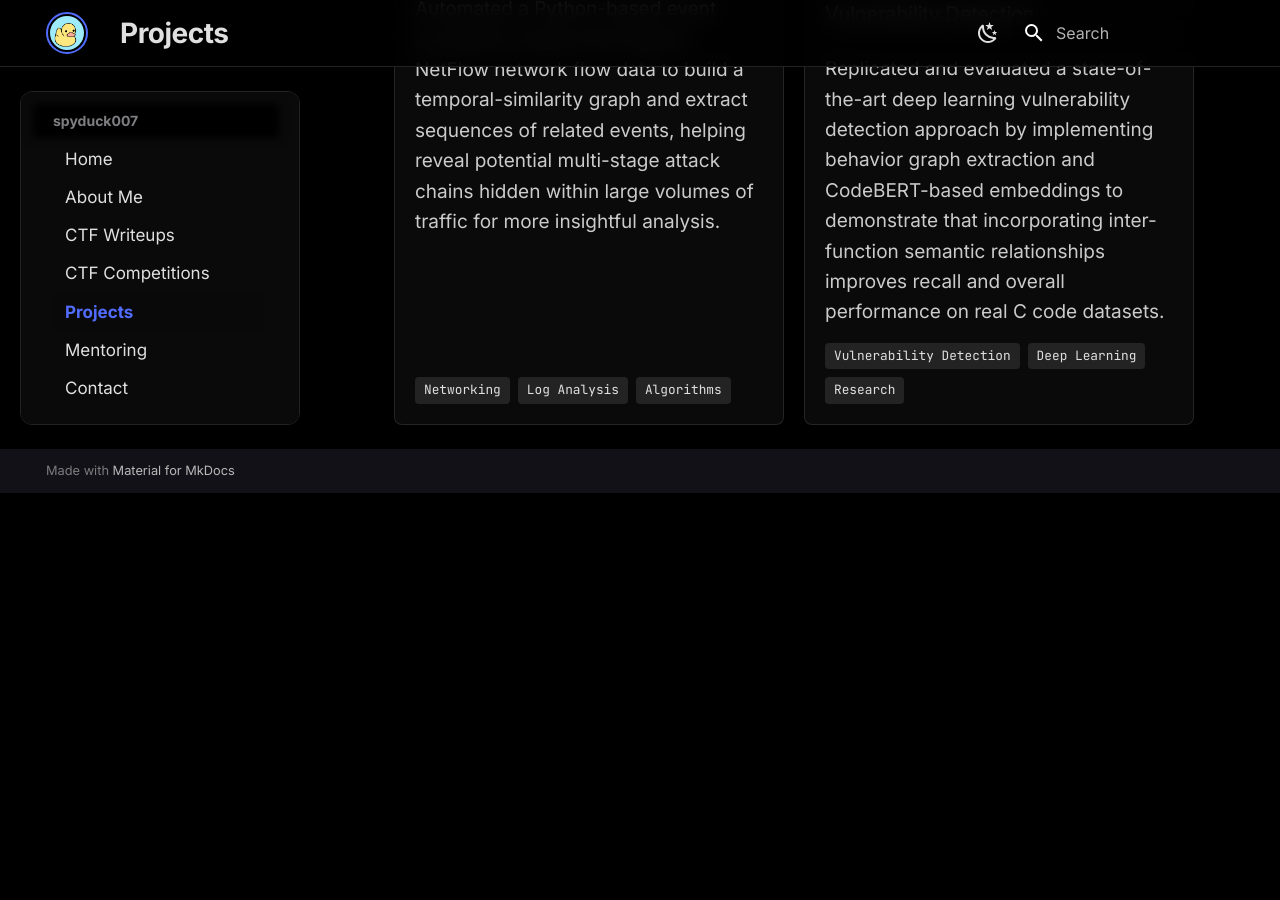
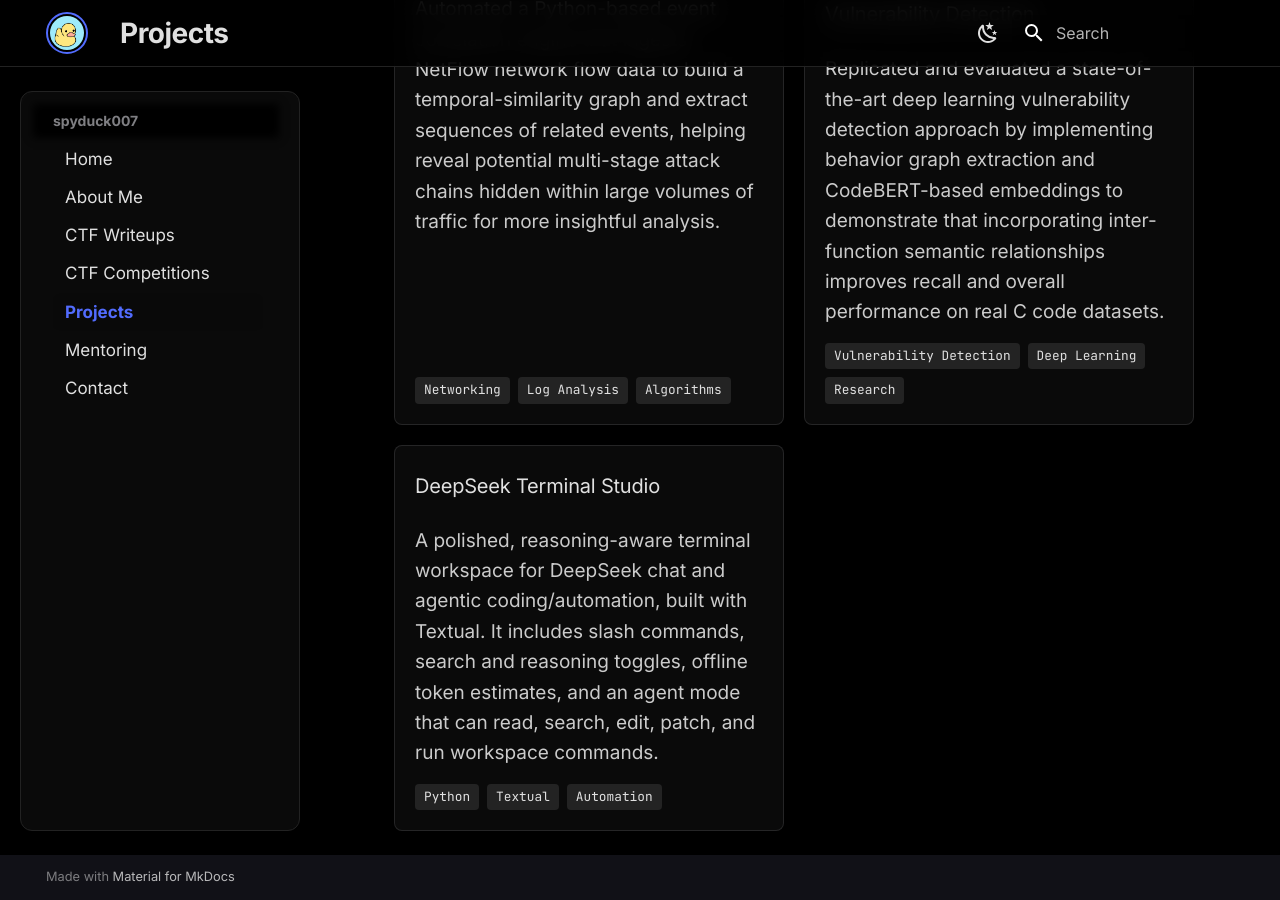
Before and after one commit to spyduck007/ctf, an MkDocs documentation site: the page built from docs/projects.md, in a window 1280 px wide and 900 px high, scrolled down 1395 px. Built offline with MkDocs 1.6.1 and Material for MkDocs 9.7.7, drawn with Linux system fonts in a browser that asks for light colours; before the commit the page ends 1888 px from its top, so only the background shows below that.

Commit message:
add new project to project page

```diff
--- a/docs/projects.md
+++ b/docs/projects.md
@@ -105,4 +105,20 @@
       </div>
     </div>
   </a>
+
+  <a href="https://github.com/spyduck007/deepseek-cli" class="writeup-card" target="_blank">
+    <div class="card-content">
+      <div class="card-header">
+        <h3 class="card-title">DeepSeek Terminal Studio</h3>
+      </div>
+      <p class="card-description">
+        A polished, reasoning-aware terminal workspace for DeepSeek chat and agentic coding/automation, built with Textual. It includes slash commands, search and reasoning toggles, offline token estimates, and an agent mode that can read, search, edit, patch, and run workspace commands.
+      </p>
+      <div class="card-tags">
+        <span class="tag">Python</span>
+        <span class="tag">Textual</span>
+        <span class="tag">Automation</span>
+      </div>
+    </div>
+  </a>
 </div>
```
